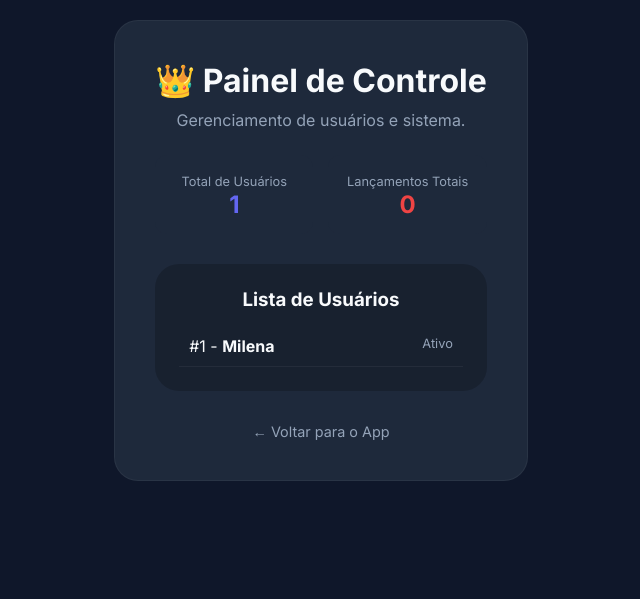
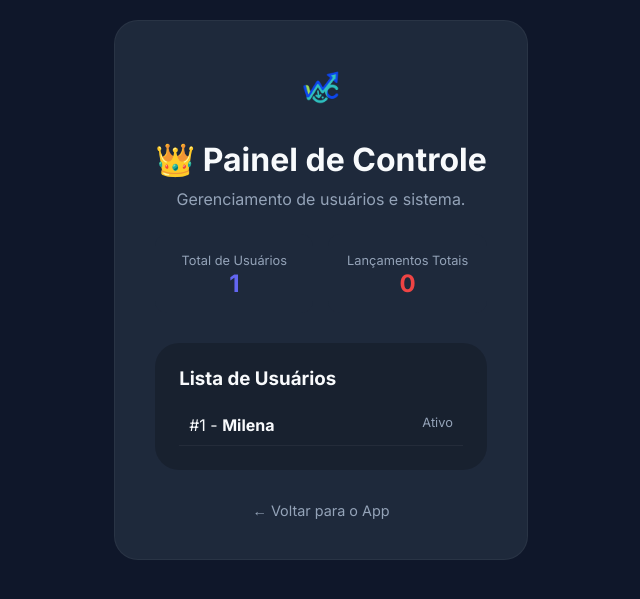
Before and after one commit to MILENALEAL/10conto_app, a Flask app: page /admin_painel in a window 1280 px wide. Shown: the top 599 px of the page, without its empty margins (319-959 px from the left). Run offline with Flask 3, Linux system fonts and the light colour scheme; a user stored in the database is signed in; data comes from the database, SQL or seed files in the repository; data that the repository does not hold is empty.

Commit message:
melhorias pwa

```diff
--- a/templates/admin.html
+++ b/templates/admin.html
@@ -10,14 +10,10 @@
     <link rel="manifest" href="{{ url_for('static', filename='manifest.json') }}">
     <link rel="stylesheet" href="{{ url_for('static', filename='style.css') }}">
 </head>
-<script>
-    if ('serviceWorker' in navigator) {
-        navigator.serviceWorker.register("{{ url_for('static', filename='sw.js') }}");
-    }
-</script>
 <body class="auth-body">
     <div class="main-wrapper" style="display: block; padding: 20px;">
-        <div class="auth-card" style="max-width: 600px; margin: 0 auto;">
+        <div class="auth-card" style="max-width: 600px; margin: 0 auto; text-align: center;">
+            <img src="{{ url_for('static', filename='logo.png') }}" alt="Logo" style="width: 60px; height: 60px; object-fit: contain; margin-bottom: 15px;">
             <h1 style="color: var(--text-main); margin-bottom: 10px;">👑 Painel de Controle</h1>
             <p style="color: var(--text-dim); margin-bottom: 25px;">Gerenciamento de usuários e sistema.</p>
 
@@ -32,7 +28,7 @@
                 </div>
             </div>
 
-            <div class="chat-container" style="background: rgba(0,0,0,0.2);">
+            <div class="chat-container" style="background: rgba(0,0,0,0.2); text-align: left;">
                 <h3 style="margin-bottom: 15px;">Lista de Usuários</h3>
                 {% for u in usuarios %}
                 <div style="display: flex; justify-content: space-between; padding: 10px; border-bottom: 1px solid rgba(255,255,255,0.05);">
@@ -47,5 +43,10 @@
             </div>
         </div>
     </div>
+    <script>
+        if ('serviceWorker' in navigator) {
+            navigator.serviceWorker.register("{{ url_for('static', filename='sw.js') }}");
+        }
+    </script>
 </body>
 </html>
```
Also changed, not shown: templates/dashboard.html (+8 -13 lines), templates/economias.html (+8 -10 lines), templates/extrato.html (+4 -6 lines), templates/login.html (+6 -6 lines), templates/registro.html (+7 -9 lines), templates/tabelas.html (+10 -11 lines).
